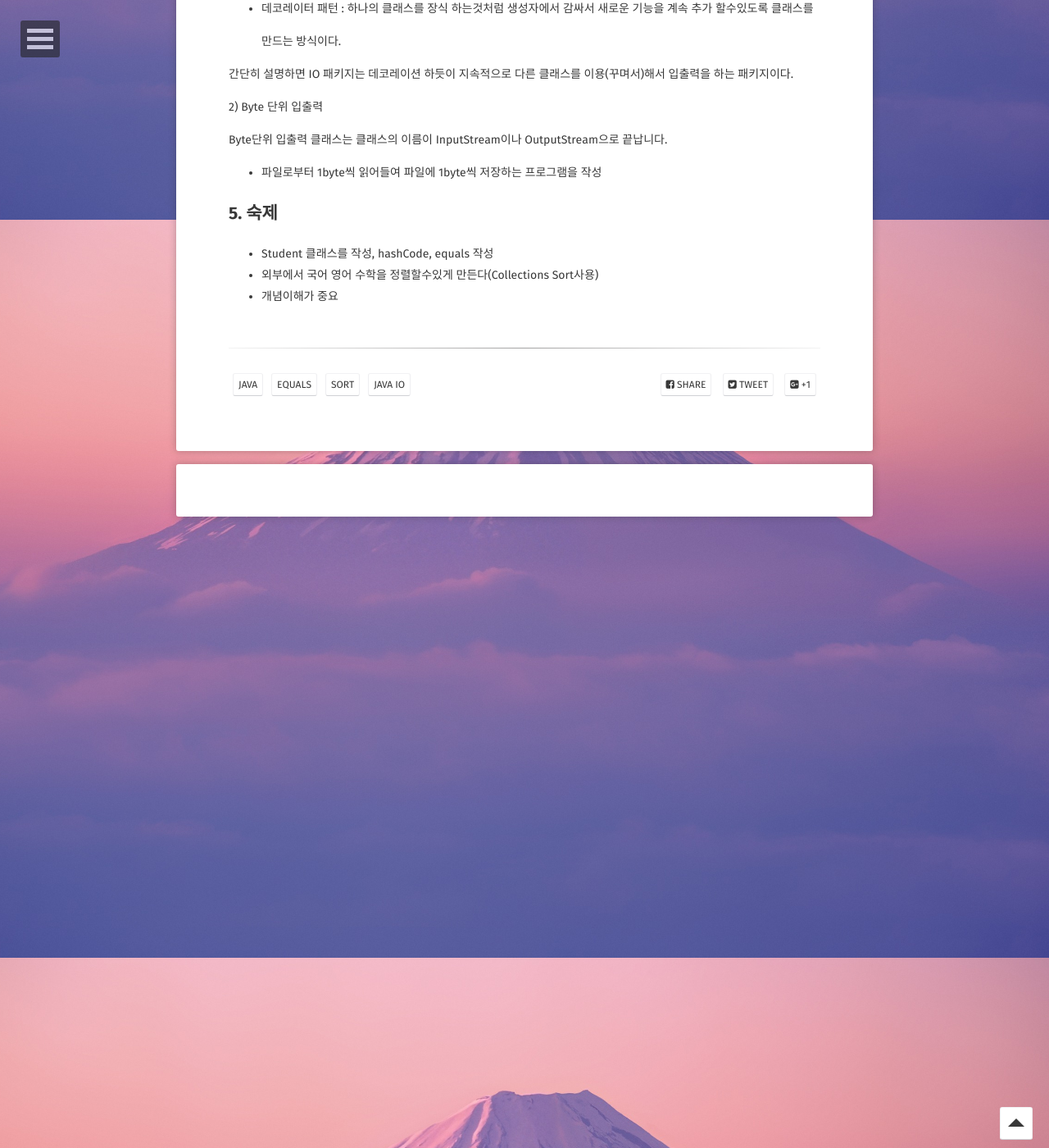
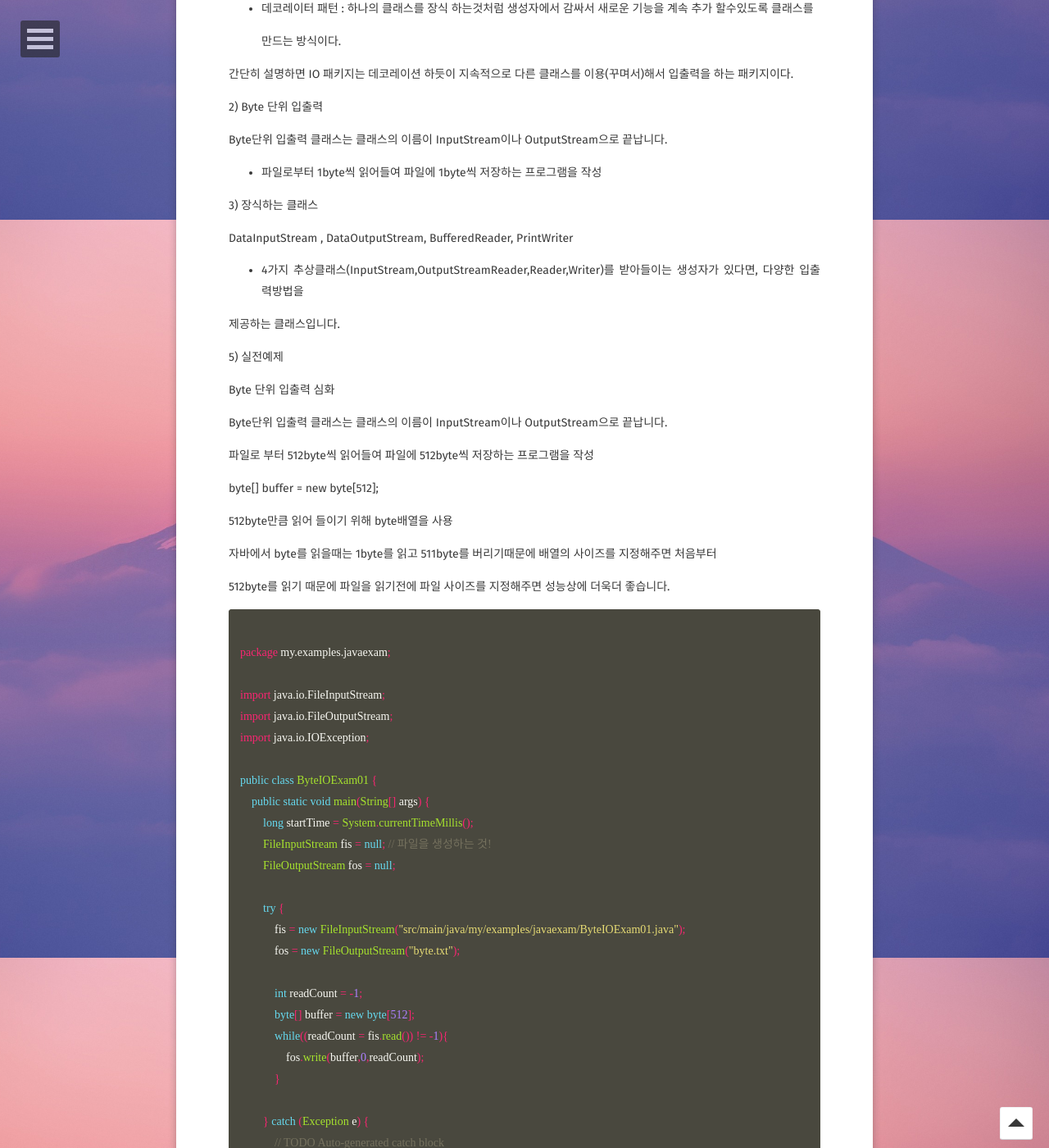
Before and after one commit to choiwono/choiwono.github.io, a Jekyll site: the page built from _posts/2018-12-13-java_basic01.md, in a window 1280 px wide and 1400 px high, scrolled down 3332 px. Shown: the whole window at 82% size. Built offline with Jekyll 4.4.1, drawn with Linux system fonts in a browser that asks for light colours; some web fonts are replaced; comment, search, counter and statistics services are not loaded; some of the changed text lies outside the part shown.

Commit message:
update_blog_12_14
블로그글 업데이트

````diff
--- a/_posts/2018-12-13-java_basic01.md
+++ b/_posts/2018-12-13-java_basic01.md
@@ -148,6 +148,78 @@ Byte단위 입출력 클래스는 클래스의 이름이 InputStream이나 Outpu
 
 * 파일로부터 1byte씩 읽어들여 파일에 1byte씩 저장하는 프로그램을 작성
 
+3) 장식하는 클래스
+
+DataInputStream , DataOutputStream, BufferedReader, PrintWriter
+
+* 4가지 추상클래스(InputStream,OutputStreamReader,Reader,Writer)를 받아들이는 생성자가 있다면, 다양한 입출력방법을
+
+제공하는 클래스입니다.
+
+5) 실전예제
+
+Byte 단위 입출력 심화
+
+Byte단위 입출력 클래스는 클래스의 이름이 InputStream이나 OutputStream으로 끝납니다.
+
+파일로 부터 512byte씩 읽어들여 파일에 512byte씩 저장하는 프로그램을 작성
+
+byte[] buffer = new byte[512];
+
+512byte만큼 읽어 들이기 위해 byte배열을 사용
+
+자바에서 byte를 읽을때는 1byte를 읽고 511byte를 버리기때문에 배열의 사이즈를 지정해주면 처음부터
+
+512byte를 읽기 때문에 파일을 읽기전에 파일 사이즈를 지정해주면 성능상에 더욱더 좋습니다.
+
+```java
+
+package my.examples.javaexam;
+
+import java.io.FileInputStream;
+import java.io.FileOutputStream;
+import java.io.IOException;
+
+public class ByteIOExam01 {
+    public static void main(String[] args) {
+        long startTime = System.currentTimeMillis();
+        FileInputStream fis = null; // 파일을 생성하는 것!
+        FileOutputStream fos = null;
+
+        try {
+            fis = new FileInputStream("src/main/java/my/examples/javaexam/ByteIOExam01.java");
+            fos = new FileOutputStream("byte.txt");
+
+            int readCount = -1;
+            byte[] buffer = new byte[512];
+            while((readCount = fis.read()) != -1){
+                fos.write(buffer,0,readCount);
+            }
+
+        } catch (Exception e) {
+            // TODO Auto-generated catch block
+            e.printStackTrace();
+        } finally {
+            try {
+                fos.close();
+            } catch (IOException e) {
+                // TODO Auto-generated catch block
+                e.printStackTrace();
+            }
+            try {
+                fis.close();
+            } catch (IOException e) {
+                // TODO Auto-generated catch block
+                e.printStackTrace();
+            }
+        }
+        long endTime = System.currentTimeMillis();
+        //메소드를 수행하는데 걸린 시간을 구할 수 있음.
+        System.out.println(endTime-startTime);
+    }
+}
+
+```
 
 ## 5. 숙제
 
````
Also changed, not shown: other parts of _posts/2018-12-13-java_basic01.md (+1 -1 lines), _posts/2018-12-14-java_basic.md (added, +46 -0 lines).
